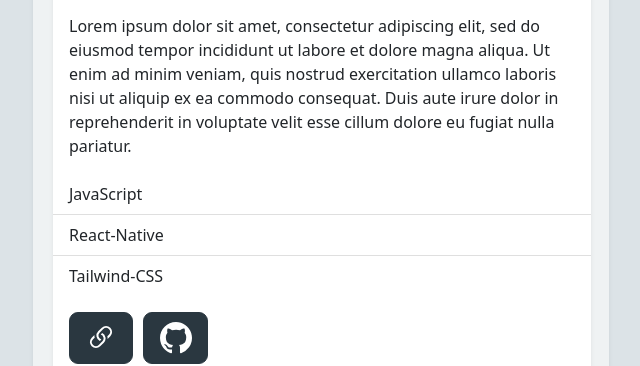
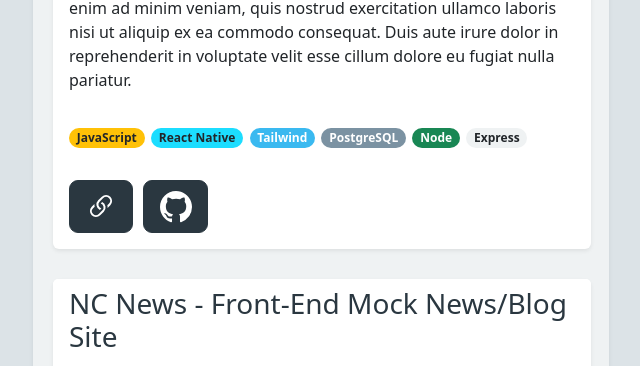
Before and after one commit to kmitch92/portfolio-website, a React (Create React App) app in the folder my-app/: page /portfolio in a window 1280 px wide. Shown: the part 1436-1802 px from the top of the page, without its empty margins (319-959 px from the left). Built offline with nearby package versions, Linux system fonts and the light colour scheme.

Commit message:
adds badges to portfolio screen

```diff
--- a/my-app/src/Assets/projects.json
+++ b/my-app/src/Assets/projects.json
@@ -13,7 +13,7 @@
     {
       "Title": "wePark - Parking Social Network App",
       "Description": "Lorem ipsum dolor sit amet, consectetur adipiscing elit, sed do eiusmod tempor incididunt ut labore et dolore magna aliqua. Ut enim ad minim veniam, quis nostrud exercitation ullamco laboris nisi ut aliquip ex ea commodo consequat. Duis aute irure dolor in reprehenderit in voluptate velit esse cillum dolore eu fugiat nulla pariatur.",
-      "Tags": "JavaScript React-Native Tailwind-CSS",
+      "Tags": "JavaScript React-Native Tailwind PostgreSQL Node Express",
       "Images": ["https://i.redd.it/n3toa7n4izq31.jpg"],
       "Link": "null",
       "GitHub": "https://github.com/jakewilliams33/wePark-fe"
@@ -21,7 +21,7 @@
     {
       "Title": "NC News - Front-End Mock News/Blog Site",
       "Description": "Lorem ipsum dolor sit amet, consectetur adipiscing elit, sed do eiusmod tempor incididunt ut labore et dolore magna aliqua. Ut enim ad minim veniam, quis nostrud exercitation ullamco laboris nisi ut aliquip ex ea commodo consequat. Duis aute irure dolor in reprehenderit in voluptate velit esse cillum dolore eu fugiat nulla pariatur.",
-      "Tags": "JavaScript React Responsive-Design CSS",
+      "Tags": "JavaScript React CSS",
       "Images": [
         "https://www.visitabdn.com/assets/Uploads/_resampled/ScaleWidthWyIxOTAwIl0/Lairig-Ghru-View-from-Ben-Macdui-VA-USE-ONLY-SHUTTERSTOCK-PURCHASE-EXPIRES-13-MAR-2021-low-res10.jpg"
       ],
@@ -31,7 +31,7 @@
     {
       "Title": "NC News - Back-End RESTful API",
       "Description": "Lorem ipsum dolor sit amet, consectetur adipiscing elit, sed do eiusmod tempor incididunt ut labore et dolore magna aliqua. Ut enim ad minim veniam, quis nostrud exercitation ullamco laboris nisi ut aliquip ex ea commodo consequat. Duis aute irure dolor in reprehenderit in voluptate velit esse cillum dolore eu fugiat nulla pariatur.",
-      "Tags": "Node.js Express Jest Husky",
+      "Tags": "Node Express Jest PostgreSQL",
       "Images": [
         "https://i.pinimg.com/originals/04/05/b7/0405b7a42d38e1e0973f8ff41a0d7318.jpg"
       ],
@@ -41,7 +41,7 @@
     {
       "Title": "Portfolio Site - The Site You Are Currently Using!",
       "Description": "Lorem ipsum dolor sit amet, consectetur adipiscing elit, sed do eiusmod tempor incididunt ut labore et dolore magna aliqua. Ut enim ad minim veniam, quis nostrud exercitation ullamco laboris nisi ut aliquip ex ea commodo consequat. Duis aute irure dolor in reprehenderit in voluptate velit esse cillum dolore eu fugiat nulla pariatur.",
-      "Tags": "TypeScript Bootstrap SASS",
+      "Tags": "TypeScript React Bootstrap Sass",
       "Images": [
         "http://d13dvnaesjm4lk.cloudfront.net/blog/1633286543_728d6dcf9e9a0cd4ab5f9f1c489b2a23.jpg"
       ],
--- /dev/null
+++ b/my-app/src/Components/TechPill.tsx
@@ -0,0 +1,114 @@
+import { Badge } from 'react-bootstrap';
+import { FC } from 'react';
+
+interface TechPillProps {
+  tech: string;
+}
+
+export const TechPill: FC<TechPillProps> = (
+  props: TechPillProps
+): JSX.Element => {
+  if (props.tech) {
+    switch (props.tech) {
+      case 'JavaScript':
+        return (
+          <Badge pill bg="warning" text="dark">
+            JavaScript
+          </Badge>
+        );
+        break;
+
+      case 'React':
+        return (
+          <Badge pill bg="react" text="dark">
+            React
+          </Badge>
+        );
+        break;
+
+      case 'CSS':
+        return (
+          <Badge pill bg="html">
+            HTML & CSS
+          </Badge>
+        );
+        break;
+
+      case 'React-Native':
+        return (
+          <Badge pill bg="react" text="dark">
+            React Native
+          </Badge>
+        );
+        break;
+
+      case 'Tailwind':
+        return (
+          <Badge pill bg="tailwind">
+            Tailwind
+          </Badge>
+        );
+        break;
+
+      case 'Node':
+        return (
+          <Badge pill bg="success">
+            Node
+          </Badge>
+        );
+        break;
+
+      case 'Express':
+        return (
+          <Badge pill bg="lighter-tg" text="dark">
+            Express
+          </Badge>
+        );
+        break;
+
+      case 'TypeScript':
+        return (
+          <Badge pill bg="typescript">
+            TypeScript
+          </Badge>
+        );
+        break;
+
+      case 'Bootstrap':
+        return (
+          <Badge pill bg="bootstrap">
+            Bootstrap
+          </Badge>
+        );
+        break;
+
+      case 'Sass':
+        return (
+          <Badge pill bg="sass">
+            Sass
+          </Badge>
+        );
+        break;
+
+      case 'PostgreSQL':
+        return (
+          <Badge pill bg="teal-grey">
+            PostgreSQL
+          </Badge>
+        );
+        break;
+
+      case 'Jest':
+        return (
+          <Badge pill bg="jest">
+            Jest
+          </Badge>
+        );
+        break;
+
+      default:
+        return <p>{props.tech}</p>;
+        break;
+    }
+  } else return <></>;
+};
--- a/my-app/src/Pages/Home.tsx
+++ b/my-app/src/Pages/Home.tsx
@@ -223,6 +223,9 @@ export const Home = () => {
                     Express
                   </Badge>
                   {'  '}
+                  <Badge pill bg="jest">
+                    Jest
+                  </Badge>
                   <br />
                   <br />
                   All of my back-end work so far has been with Node.JS /
--- a/my-app/src/Pages/Portfolio.tsx
+++ b/my-app/src/Pages/Portfolio.tsx
@@ -2,6 +2,7 @@ import { Container, Card, ListGroup, Button } from 'react-bootstrap';
 import Projects from '../Assets/projects.json';
 import { BsLink45Deg, BsGithub } from 'react-icons/bs';
 import AnimatedPage from '../Components/AnimatedPage';
+import { TechPill } from '../Components/TechPill';
 
 export const Portfolio = () => {
   return (
@@ -40,11 +41,15 @@ export const Portfolio = () => {
                   <Card.Body>
                     <Card.Text>{project.Description}</Card.Text>
                   </Card.Body>
-                  <ListGroup className="list-group-flush">
+                  <Card.Body>
+                    {' '}
                     {project.Tags.split(' ').map((tag) => (
-                      <ListGroup.Item>{tag}</ListGroup.Item>
+                      <span style={{ marginRight: '0.4rem' }}>
+                        <TechPill tech={tag} />
+                      </span>
                     ))}
-                  </ListGroup>
+                  </Card.Body>
+
                   <Card.Body>
                     <Button
                       variant="darker-tg"
--- a/my-app/src/SCSS/custom-colors.scss
+++ b/my-app/src/SCSS/custom-colors.scss
@@ -9,6 +9,7 @@ $theme-colors: (
   'bootstrap': #823deb,
   'tailwind': #3ab9f0,
   'sass': #d973a4,
+  'jest': #cf261d,
 );
 
 @import '~bootstrap/scss/bootstrap.scss';
```
